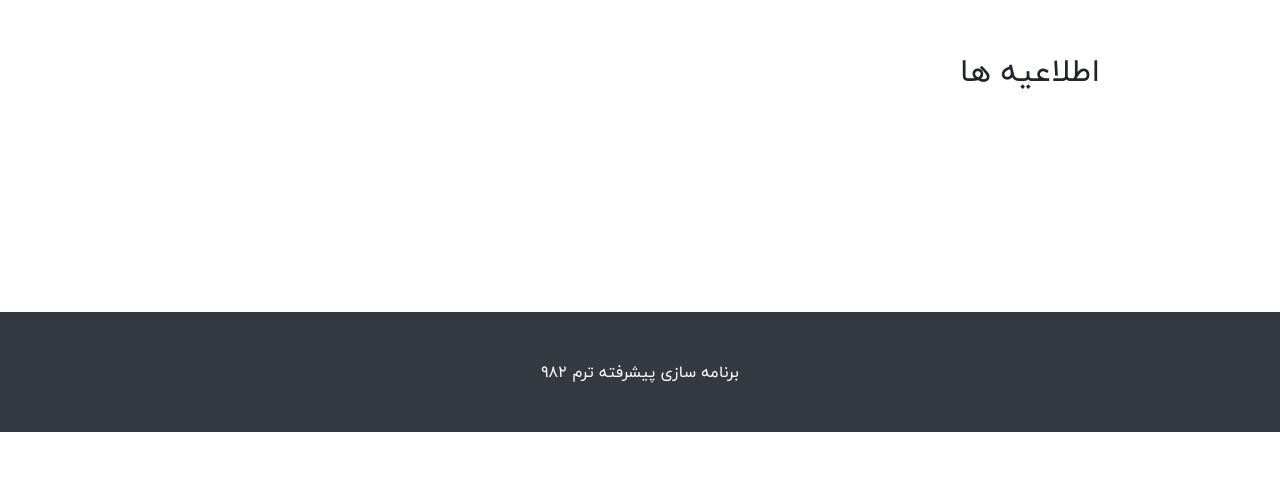
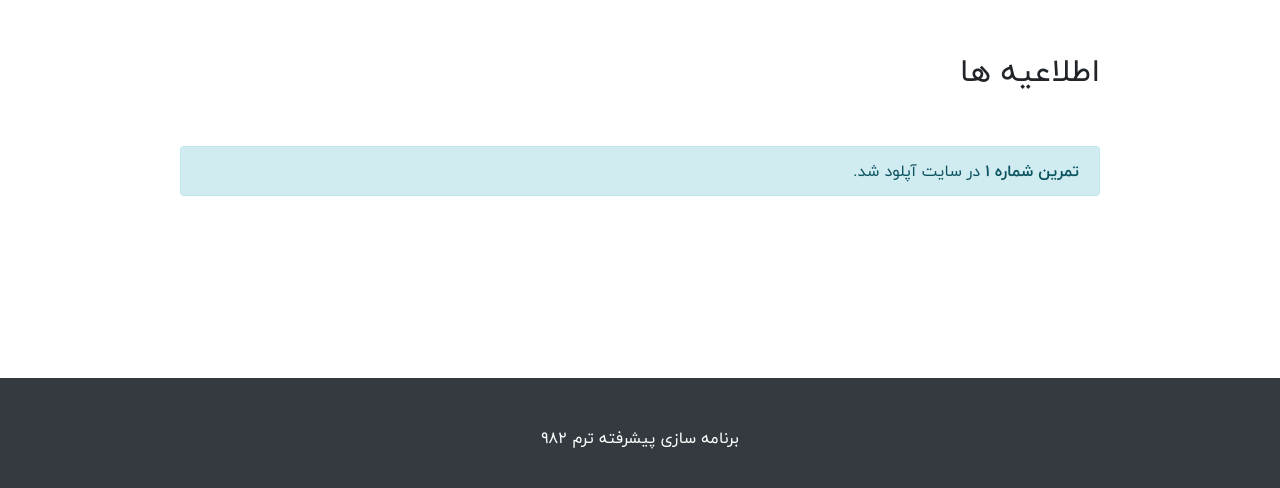
Before and after one commit to Sadegh28/AP98992, a plain HTML site: page index.html in a window 1280 px wide. Shown: the part 3393-3881 px from the top of the page. Before the commit the page ends 3825 px from the top, so only its background shows below. Drawn offline with Linux system fonts and the light colour scheme.

Commit message:
Update index.html

```diff
--- a/index.html
+++ b/index.html
@@ -281,11 +281,11 @@
 			 <h2>اطلاعیه ها</h2><br><br>
 				<!--<div class="alert alert-success" role="alert">
 				  <strong>نمرات میانترم</strong> در سایت آپلود شد. ==> <a href="#" class="alert-link">لینک دانلود</a>
+				</div>-->
+				<div class="alert alert-info" role="alert">
+				  <strong>تمرین شماره 1</strong> در سایت آپلود شد.
 				</div>
-				<div class="alert alert-info" role="alert">
-				  <strong>تست... </strong>تست...
-				</div>
-				<div class="alert alert-warning" role="alert">
+				<!-- <div class="alert alert-warning" role="alert">
 				  <strong>تاریخ تحویل پروژه</strong> تا 5 تیر 1399 میباشد.
 				</div>
 				<div class="alert alert-danger" role="alert">
```
